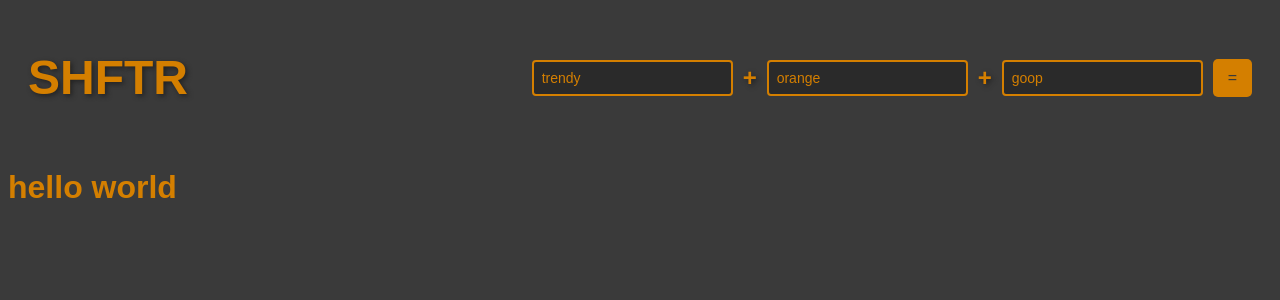
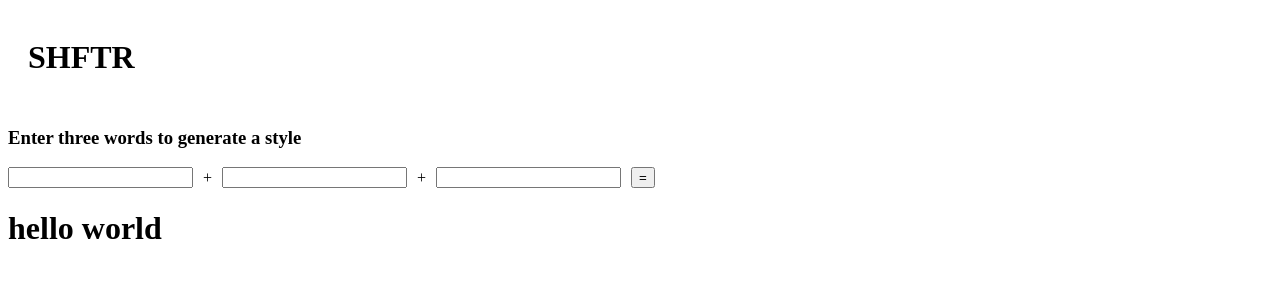
Before and after one commit to ben-coo-per/shapeshifter, a SvelteKit app: page / in a window 1280 px wide. Shown: the top 300 px of the page. Built offline with nearby package versions, Linux system fonts and the light colour scheme.

Commit message:
created style generation function and svg generation function

```diff
--- a/package.json
+++ b/package.json
@@ -30,5 +30,9 @@
 		"typescript": "^5.0.0",
 		"typescript-eslint": "^8.20.0",
 		"vite": "^6.0.0"
+	},
+	"dependencies": {
+		"matter-js": "^0.20.0",
+		"openai": "^4.86.1"
 	}
 }
--- a/src/routes/+layout.svelte
+++ b/src/routes/+layout.svelte
@@ -1,96 +1,65 @@
-<script>
-	let gptStyle = `
-   body {
-  background-color: #3a3a3a;
-  color: #d47f00;
-  font-family: Arial, sans-serif;
-}
+<script lang="ts">
+	let gptStyle = ``;
+	let gptSVG = ``;
 
-.gpt-button {
-  background-color: #d47f00;
-  color: #3a3a3a;
-  border: none;
-  padding: 10px 15px;
-  font-size: 16px;
-  cursor: pointer;
-  border-radius: 5px;
-}
+	async function getStyle(words: string) {
+		const response = await fetch(`/get-style?words=${words}`);
+		gptStyle = await response.json();
+	}
 
-.gpt-button:hover {
-  background-color: #bf6f00;
-}
+	async function getSVG(word: string) {
+		const response = await fetch(`/get-svg?word=${word}`);
+		gptSVG = await response.json();
+	}
 
-.gpt-input {
-  background-color: #2a2a2a;
-  color: #d47f00;
-  border: 2px solid #d47f00;
-  padding: 8px;
-  font-size: 14px;
-  border-radius: 4px;
-}
+	function handleSubmit(event) {
+		event.preventDefault();
+		const words = Array.from(event.target.querySelectorAll('input')).map((input) => input.value);
 
-.gpt-header {
-  font-size: 24px;
-  font-weight: bold;
-  color: #d47f00;
-  text-shadow: 2px 2px 5px #222;
-}
-
-.gpt-container {
-  background-color: #222;
-  padding: 20px;
-  border-radius: 10px;
-  box-shadow: inset 0 0 10px #111;
-}
-
-.gpt-animation-el {
-  background-color: #d47f00;
-  width: 50px;
-  height: 50px;
-  border-radius: 50%;
-  box-shadow: 0px 0px 10px #ff9e00;
-  animation: goopyEffect 2s infinite alternate;
-}
-
-@keyframes goopyEffect {
-  0% {
-    transform: scale(1);
-    filter: blur(2px);
-  }
-  100% {
-    transform: scale(1.2);
-    filter: blur(5px);
-  }
-}`;
+		getStyle(words.join('+'));
+		getSVG(words[0]);
+	}
 </script>
 
 <svelte:head>
 	{@html `<style>${gptStyle}</style>`}
 </svelte:head>
 
-<div class="gpt-header header">
-	<h1>SHFTR</h1>
-	<div class="header__adjectives">
-		<input class="gpt-input" type="text" value="trendy" />
+<main class="gpt-main">
+	<div class="gpt-header header">
+		<h1>SHFTR</h1>
+	</div>
+	<h3 class="gpt-text">Enter three words to generate a style</h3>
+	<form onsubmit={handleSubmit} class="header__words">
+		<input class="gpt-input" type="text" />
 		+
-		<input class="gpt-input" type="text" value="orange" />
+		<input class="gpt-input" type="text" />
 		+
-		<input class="gpt-input" type="text" value="goop" />
-		<button class="gpt-button">=</button>
-	</div>
-</div>
-<slot />
+		<input class="gpt-input" type="text" />
+		<button class="gpt-button" type="submit">=</button>
+	</form>
+
+	{#if gptSVG}
+		{@html gptSVG}
+	{/if}
+	<slot></slot>
+</main>
 
 <style>
+	main {
+		height: 100vh;
+		margin: -8px;
+		padding: 8px;
+	}
 	.header {
 		padding: 10px 20px;
 		text-align: center;
 		display: flex;
-		justify-content: space-between;
-		align-items: center;
+		flex-direction: column;
+		align-items: flex-start;
 	}
 
-	.header__adjectives {
+	.header__words {
 		display: flex;
 		gap: 10px;
 		align-items: center;
--- a/src/routes/+page.svelte
+++ b/src/routes/+page.svelte
@@ -1,4 +1,4 @@
 <script lang="ts">
 </script>
 
-<h1>hello world</h1>
+<h1 class="gpt-text">hello world</h1>
--- /dev/null
+++ b/src/routes/get-style/+server.ts
@@ -0,0 +1,41 @@
+import { json } from '@sveltejs/kit';
+import { SECRET_OPENAI_API_KEY } from '$env/static/private';
+import OpenAI from 'openai';
+
+const client = new OpenAI({
+	apiKey: SECRET_OPENAI_API_KEY
+});
+
+const PROMPT = `
+You are a website theme generation bot. When prompted, you will be given a list of 3 random words and then you will create a CSS styling template to match.
+
+Return ONLY the CSS stylesheet in a valid CSS format and ensure it only includes styles (psuedo classes allowed) for the following elements:
+.gpt-main
+.gpt-button
+.gpt-input
+.gpt-header
+.gpt-container
+.gpt-animation-el
+.gpt-text
+`;
+
+export async function GET({ url: { searchParams } }) {
+	const words = searchParams.get('words');
+	if (!words) {
+		return json({ error: 'No words provided' });
+	}
+	try {
+		const response = await client.chat.completions.create({
+			messages: [
+				{ role: 'system', content: PROMPT },
+				{ role: 'user', content: words }
+			],
+			model: 'gpt-4o-mini'
+		});
+		console.log(response);
+		return json(response.choices[0].message.content);
+	} catch (error) {
+		console.error(error);
+		return json({ error: 'Error' });
+	}
+}
--- /dev/null
+++ b/src/routes/get-svg/+server.ts
@@ -0,0 +1,34 @@
+import { json } from '@sveltejs/kit';
+import { SECRET_OPENAI_API_KEY } from '$env/static/private';
+import OpenAI from 'openai';
+
+const client = new OpenAI({
+	apiKey: SECRET_OPENAI_API_KEY
+});
+
+const PROMPT = `
+You are a website theme generation bot. When prompted, you will be given a random word and then you will create an SVG that best represents what is specified. For words like "bone", "dragon", or "tree" this should be simple, for words like "love", "hate", or "darkness" you may need to get creative.
+
+Return ONLY the SVG in a valid SVG format and ensure it only includes broadly supported SVG elements and attributes. You may include a viewBox attribute if you wish.
+`;
+
+export async function GET({ url: { searchParams } }) {
+	const word = searchParams.get('word');
+	if (!word) {
+		return json({ error: 'No word provided' });
+	}
+	try {
+		const response = await client.chat.completions.create({
+			messages: [
+				{ role: 'system', content: PROMPT },
+				{ role: 'user', content: word }
+			],
+			model: 'gpt-4o-mini'
+		});
+		console.log(response);
+		return json(response.choices[0].message.content);
+	} catch (error) {
+		console.error(error);
+		return json({ error: 'Error' });
+	}
+}
```
Also changed, not shown: 1 other file (tests, documents, lock files or other folders).
